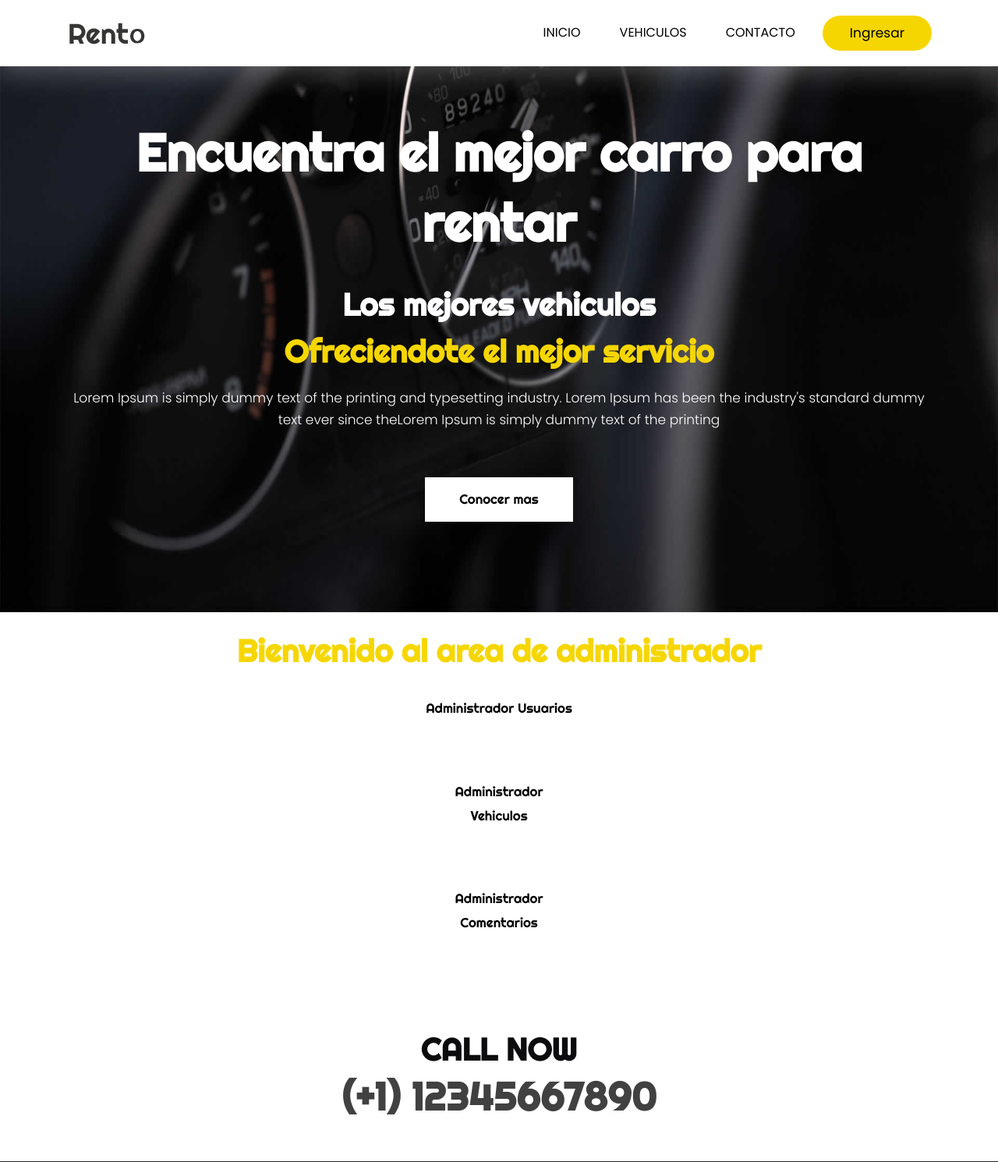
After one commit to JuanC196/ProyectoFinalCHP, a Django app: page /AppFinal/administrador/ in a window 1280 px wide. The commit adds this page. Shown: the top 1490 px of the page at 78% size. Run offline with Django 4.2, Linux system fonts and the light colour scheme; some libraries are stand-ins or nearby versions.

Commit message:
adicion de pagina de administrador

```diff
--- a/AppFinal/models.py
+++ b/AppFinal/models.py
@@ -5,15 +5,21 @@
     nombre= models.CharField(max_length=40)
     email= models.EmailField()
     telefono = models.IntegerField()
+    def __str__(self):
+        return f"Nombre: {self.nombre} - Email {self.email} - Telefono: {self.telefono}"
 
 class Vehiculos(models.Model):
     marca= models.CharField(max_length=40)
     tipo = models.CharField(max_length=40)
     modelo= models.IntegerField()
     precio= models.IntegerField()
+    def __str__(self):
+        return f"Marca: {self.marca} - Tipo: {self.tipo} - Modelo: {self.modelo} - Precio: {self.precio}"
 
 class Comentario(models.Model):
     nombre= models.CharField(max_length=40)
     email = models.EmailField()
     telefono = models.IntegerField()
     texto= models.CharField(max_length=100)
+    def __str__(self):
+        return f"Nombre: {self.nombre} - Email: {self.email} - Telefono: {self.telefono} - Texto: {self.texto}"
--- /dev/null
+++ b/AppFinal/templates/AppFinal/administrador_menu.html
@@ -0,0 +1,18 @@
+{% extends "AppFinal/padre.html" %}
+
+{% load static %}
+
+{% block ContenidoCambiante %}
+<br>
+<div class="text-bg">
+      <span>Bienvenido al area de administrador</span>
+      <a href="{% url 'admin_user' %}">Administrador Usuarios</a>
+</div>
+<div class="text-bg">
+      <a href="{% url 'admin_vehicle' %}">Administrador Vehiculos</a>
+</div>
+<div class="text-bg">
+      <a href="{% url 'admin_coment' %}">Administrador Comentarios</a>
+</div>
+
+{% endblock %}
--- a/AppFinal/templates/AppFinal/usuarios.html
+++ b/AppFinal/templates/AppFinal/usuarios.html
@@ -46,4 +46,10 @@
        {% endif %}
     </div>
     </center>
+<br>
+<br>
+   <div class="text-bg">
+      <span>Ingreso al area de administrador</span>
+      <a href="{% url 'Administrador' %}">Administrador</a>
+   </div>
 {% endblock %}
--- a/AppFinal/urls.py
+++ b/AppFinal/urls.py
@@ -8,4 +8,8 @@
     path('comentarios', views.comentarios, name="Comentarios"),
     path('buscarusuario/', views.buscarusuario),
     path('buscarvehiculo/', views.buscarvehiculo),
+    path('administrador/', views.administrador_menu, name="Administrador"),
+    path('administradorusuario/', views.leerUsuarios, name="admin_user"),
+    path('administradorvehiculo/', views.leerVehiculos, name="admin_vehicle"),
+    path('administradorcomentario/', views.leerComentarios, name="admin_coment"),
 ]
--- a/AppFinal/views.py
+++ b/AppFinal/views.py
@@ -7,6 +7,7 @@
 def inicio(request):
     return render(request, "AppFinal/inicio.html")
 
+# Vista Usuarios para guardar informacion
 def usuarios(request):
     if request.method == 'POST':
        miFormulario = UsuarioFormulario(request.POST)
@@ -25,6 +26,7 @@
 
     return render(request, "AppFinal/usuarios.html", {"miFormulario": miFormulario})
 
+# Vista Vehiculos para guardar informacion
 def vehiculos(request):
     if request.method == 'POST':
        miFormulario = VehiculoFormulario(request.POST)
@@ -43,6 +45,7 @@
 
     return render(request, "AppFinal/vehiculos.html", {"miFormulario": miFormulario})
 
+# Vista Comentarios para guardar informacion
 def comentarios(request):
     if request.method == 'POST':
        miFormulario = ComentarioFormulario(request.POST)
@@ -61,6 +64,7 @@
 
     return render(request, "AppFinal/comentarios.html", {"miFormulario": miFormulario})
 
+# Vista Usuarios para buscar Usuarios
 def buscarusuario(request):
 
     if request.GET['nombre']:
@@ -73,6 +77,7 @@
 
     return HttpResponse(respuesta)
 
+# Vista Vehiculos para buscar Usuarios
 def buscarvehiculo(request):
 
     if request.GET['marca']:
@@ -84,3 +89,28 @@
         respuesta = "No enviaste datos"
 
     return HttpResponse(respuesta)
+
+#Vista de menu de administrador
+def administrador_menu(request):
+    return render(request, "AppFinal/administrador_menu.html")
+
+#Vista de read lectura para usuarios
+def leerUsuarios(request):
+    usuario = Usuario.objects.all()
+    contexto = {"usuario":usuario}
+
+    return render(request, "AppFinal/administrador_usuario.html", contexto)
+
+#Vista de read lectura para vehiculos
+def leerVehiculos(request):
+    vehiculo = Vehiculos.objects.all()
+    contexto = {"vehiculo":vehiculo}
+
+    return render(request, "AppFinal/administrador_vehiculo.html", contexto)
+
+#Vista de read lectura para comentarios
+def leerComentarios(request):
+    texto = Comentario.objects.all()
+    contexto = {"texto":texto}
+
+    return render(request, "AppFinal/administrador_comentarios.html", contexto)
```
Also changed, not shown: AppFinal/templates/AppFinal/administrador_comentarios.html (added, +17 -0 lines), AppFinal/templates/AppFinal/administrador_usuario.html (added, +17 -0 lines), AppFinal/templates/AppFinal/administrador_vehiculo.html (added, +19 -0 lines), db.sqlite3.
